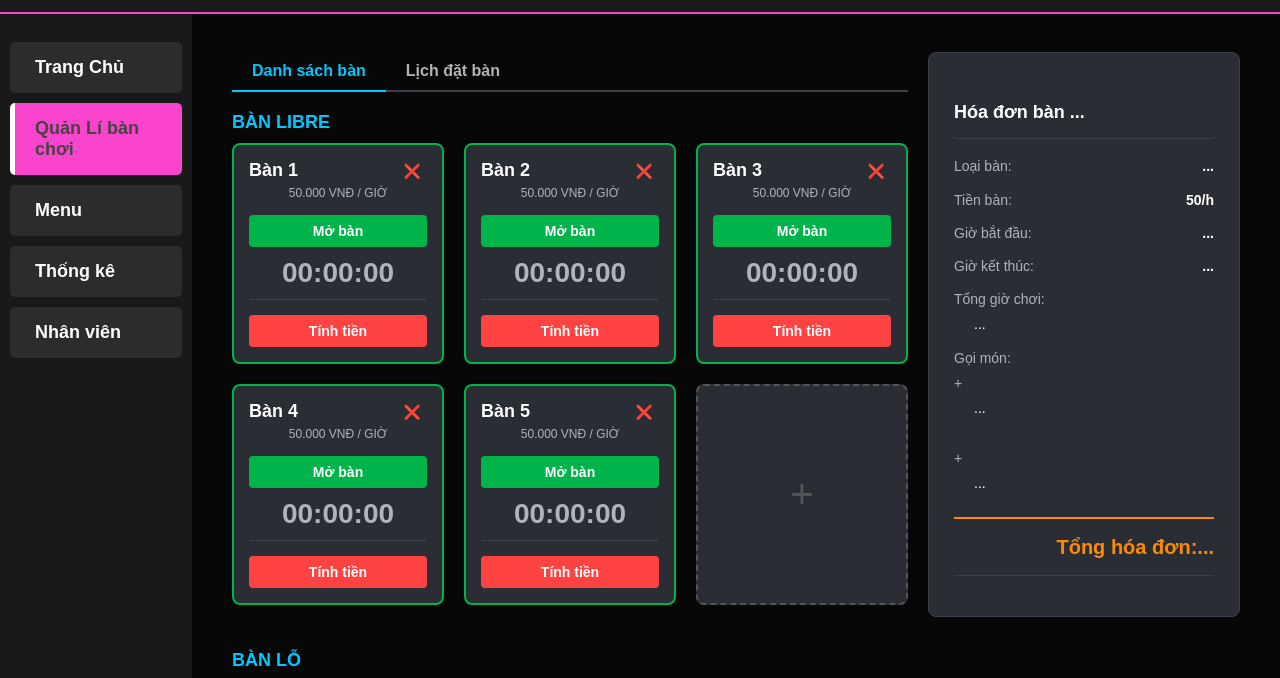
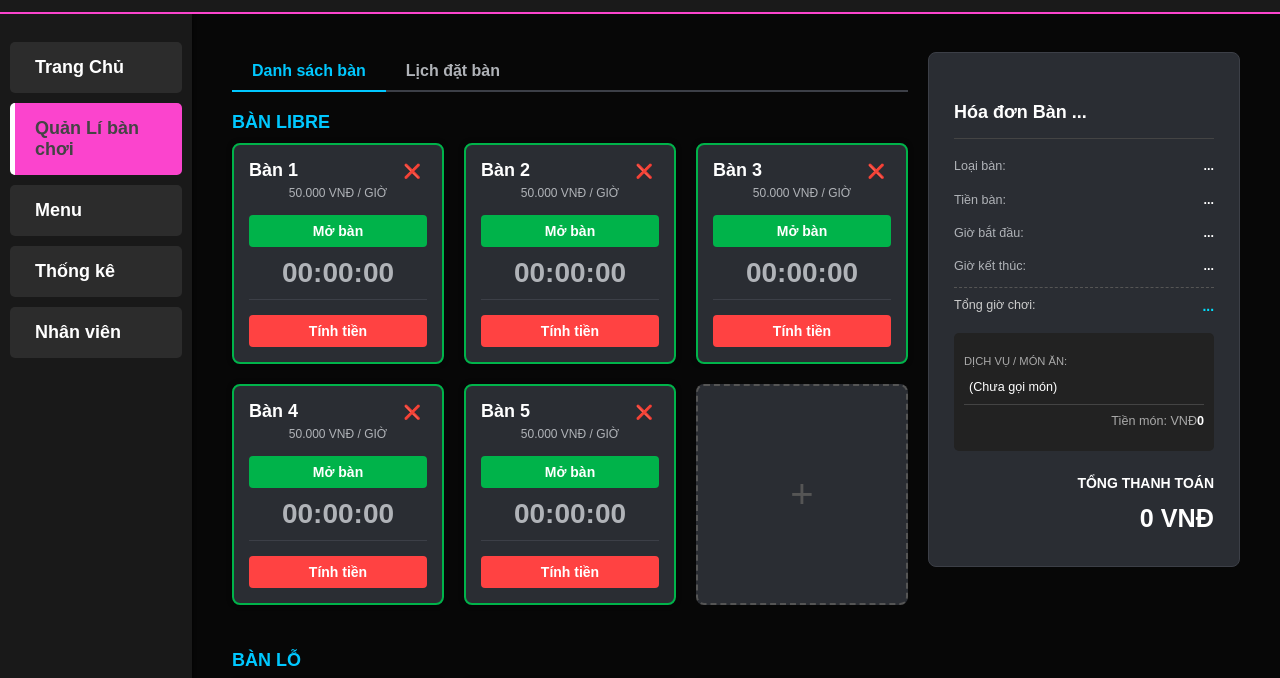
Before and after one commit to quanhoang-gon/-n-tkweb, a plain HTML site: page ban-choi.html in a window 1280 px wide. Shown: the part 68-746 px from the top of the page. Drawn offline with Linux system fonts and the light colour scheme.

Commit message:
Update ban-choi.html

```diff
--- a/ban-choi.html
+++ b/ban-choi.html
@@ -166,23 +166,36 @@
                     </div>
                 </div>
 
-                <div id="billContainer" class="bill-box">
-                    <h3>Hóa đơn bàn ...</h3>
+                    <div id="billContainer" class="bill-box">
+    <h3 style="border-bottom: 1px solid #444; padding-bottom: 10px; margin-bottom: 15px; color: white;">
+        Hóa đơn Bàn ...
+    </h3>
 
-                    <p>Loại bàn: <span id="billLoai">...</span></p>
-                    <p>Tiền bàn: <span id="billGia">50/h</span></p>
-                    <p>Giờ bắt đầu: <span id="billStart">...</span></p>
-                    <p>Giờ kết thúc: <span id="billEnd">...</span></p>
-                    <p>Tổng giờ chơi: <span id="billTotalTime">...</span></p>
-                    <p>Gọi món:<br>
-                    + <span id="billMon1">...</span><br>
-                    + <span id="billMon2">...</span>
-                    </p>
+    <div class="bill-info" style="color: #ccc; font-size: 0.9em; line-height: 2;">
+        <p>Loại bàn: <span id="billLoai" style="float: right; font-weight: bold; color: white;">...</span></p>
+        <p>Tiền bàn: <span id="billGia" style="float: right;">...</span></p>
+        <p>Giờ bắt đầu: <span id="billStart" style="float: right;">...</span></p>
+        <p>Giờ kết thúc: <span id="billEnd" style="float: right;">...</span></p>
+        <div style="border-top: 1px dashed #555; margin-top: 5px; padding-top: 5px;">
+            Tổng giờ chơi: <span id="billTotalTime" style="float: right; font-weight: bold; color: #00e0ff; font-size: 1.1em;">...</span>
+        </div>
+    </div>
 
-                    <h3>Tổng hóa đơn: <span id="billTotal">...</span></h3>
-                </div>
-                </div>
-            </div>
+    <div class="bill-services" style="margin-top: 15px; background: #222; padding: 10px; border-radius: 5px;">
+        <p style="margin-bottom: 5px; color: #aaa; font-size: 0.8em; text-transform: uppercase;">Dịch vụ / Món ăn:</p>
+        <div id="billListItems" style="padding-left: 5px; font-size: 0.9em; color: white; min-height: 20px;">
+            (Chưa gọi món)
+        </div>
+        <p style="text-align: right; margin-top: 5px; font-size: 0.9em; border-top: 1px solid #444; padding-top: 5px; color: #aaa;">
+            Tiền món: <span id="billServiceTotal">0</span> VNĐ
+        </p>
+    </div>
+
+    <div style="margin-top: 20px; text-align: right; border: 1px ;">
+        <span style="font-size: 1em;">TỔNG THANH TOÁN</span><br>
+        <span id="billTotal" style="font-size: 1.8em; font-weight: bold; color: #ffffff;">0 VNĐ</span>
+    </div>
+</div>
 
             <div id="bookingModal" class="modal hidden">
                 <div class="modal-content">
```
